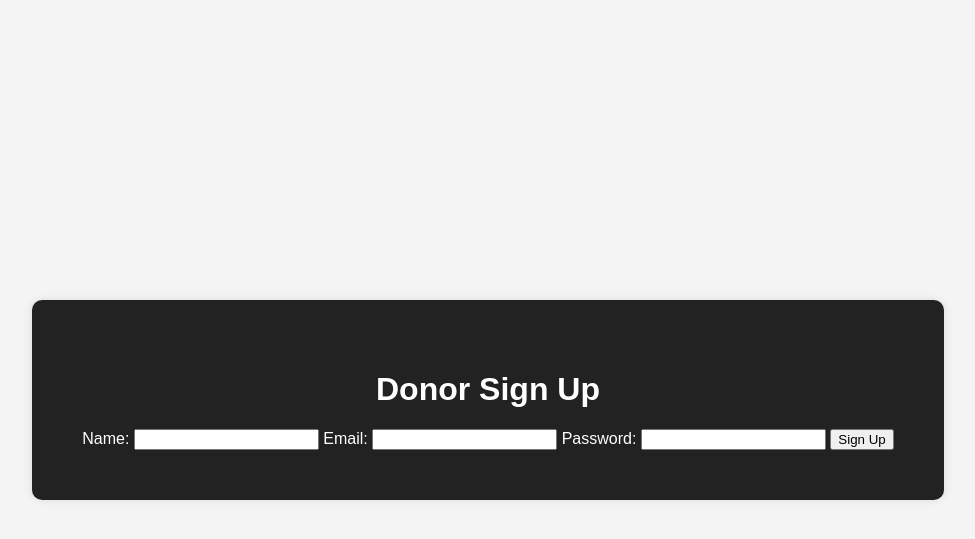
After one commit to m-metz/access-mobile, a Django app: page /donor-signup/ in a window 1280 px wide. The commit adds this page. Shown: the top 539 px of the page, without its empty margins (152-1127 px from the left). Run offline with Django 5.2, Linux system fonts and the light colour scheme.

Commit message:
Donor authentication

```diff
--- a/access_mobile_app/templates/access_mobile_app/donor_signin.html
+++ b/access_mobile_app/templates/access_mobile_app/donor_signin.html
@@ -3,7 +3,7 @@
 
 {% block content %}
 <h1>Donor Sign In</h1>
-
-<a href="/donor-signin/" class="btn">Sign In as Donor</a>
-<a href="/" class="btn">Back to Home</a>
+<p>Select an option:</p>
+<button onclick="window.location.href='{% url 'donor_login' %}'">Log In</button>
+<button onclick="window.location.href='{% url 'donor_signup' %}'">Sign Up</button>
 {% endblock %}
--- /dev/null
+++ b/access_mobile_app/templates/access_mobile_app/donor_signup.html
@@ -0,0 +1,24 @@
+<!-- donor_signup.html -->
+{% extends 'access_mobile_app/access_mobile.html' %}
+
+{% block content %}
+<h1>Donor Sign Up</h1>
+
+{% if error %}
+    <p style="color: red;">{{ error }}</p>
+{% endif %}
+
+<form method="post">
+    {% csrf_token %}
+    <label for="name">Name:</label>
+    <input type="text" id="name" name="name" required>
+
+    <label for="email">Email:</label>
+    <input type="email" id="email" name="email" required>
+
+    <label for="password">Password:</label>
+    <input type="password" id="password" name="password" required>
+
+    <button type="submit">Sign Up</button>
+</form>
+{% endblock %}
--- a/access_mobile_app/urls.py
+++ b/access_mobile_app/urls.py
@@ -10,6 +10,9 @@ urlpatterns = [
     path('donee-dashboard/<str:sim>/edit/', views.edit_donee_info, name='edit_donee_info'),
     path('donor/', views.donor, name='donor'),
     path('donor-signin/', views.donor_signin, name='donor_signin'),
+    path('donor-login/', views.donor_login, name='donor_login'),
+    path('donor-signup/', views.donor_signup, name='donor_signup'),
+    path('donor-dashboard/', views.donor_dashboard, name='donor_dashboard'),
     path('edit-profile/', views.edit_profile, name='edit_profile'),
     path('sign-up/', views.sign_up, name='sign_up'),
     path('charity_finder/', views.charity_finder, name='charity_finder'),
--- a/access_mobile_app/views.py
+++ b/access_mobile_app/views.py
@@ -1,6 +1,8 @@
 from django.shortcuts import render, redirect, get_object_or_404
 from django.utils.timezone import datetime
-from .models import DoneeAccount, Sponsorship, DonorAccount
+from .models import DoneeAccount, Sponsorship, DonorAccount, DonorAccountManager
+from django.contrib.auth import authenticate, login
+from django.contrib.auth.models import User
 from .forms import DoneeEditForm
 
 # from django.shortcuts import render, redirect
@@ -62,6 +64,36 @@ def edit_donee_info(request, sim):
 
     return render(request, 'access_mobile_app/edit_donee_info.html', {'form': form, 'donee': donee})
 
+def donor_login(request):
+    if request.method == 'POST':
+        email = request.POST.get('email')
+        password = request.POST.get('password')
+        user = authenticate(request, email=email, password=password)
+        if user is not None:
+            login(request, user)
+            return redirect('donor_dashboard')
+        else:
+            return render(request, 'access_mobile_app/donor_login.html', {'error': 'Invalid credentials'})
+
+    return render(request, 'access_mobile_app/donor_login.html')
+
+def donor_signup(request):
+    if request.method == 'POST':
+        email = request.POST.get('email')
+        password = request.POST.get('password')
+        name = request.POST.get('name')
+        if DonorAccount.objects.filter(email=email).exists():
+            return render(request, 'access_mobile_app/donor_signup.html', {'error': 'Email already in use'})
+
+        user = DonorAccount.objects.create_user(email=email, password=password, name=name)
+        login(request, user)
+        return redirect('donor_dashboard')
+
+    return render(request, 'access_mobile_app/donor_signup.html')
+
+def donor_dashboard(request):
+    return render(request, 'access_mobile_app/donor_dashboard.html')
+
 def edit_profile(request):
     return render(request, 'access_mobile_app/edit_profile.html')
 
```
Also changed, not shown: access_mobile_app/templates/access_mobile_app/donor_dashboard.html (added, +7 -0 lines), access_mobile_app/templates/access_mobile_app/donor_login.html (added, +21 -0 lines).
